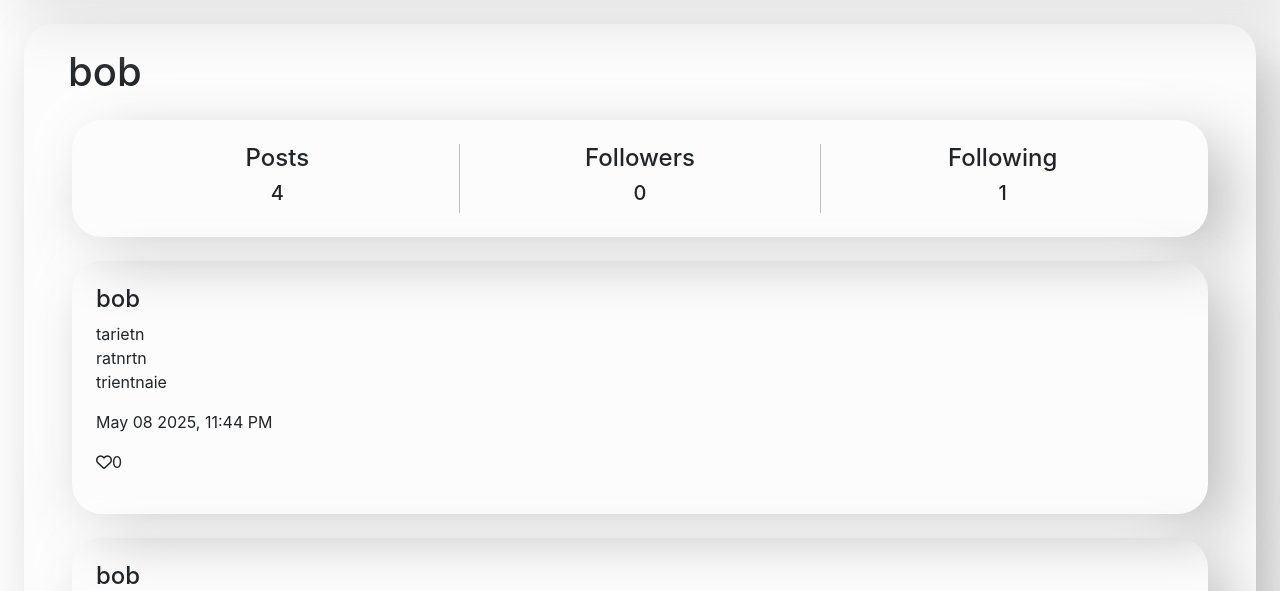
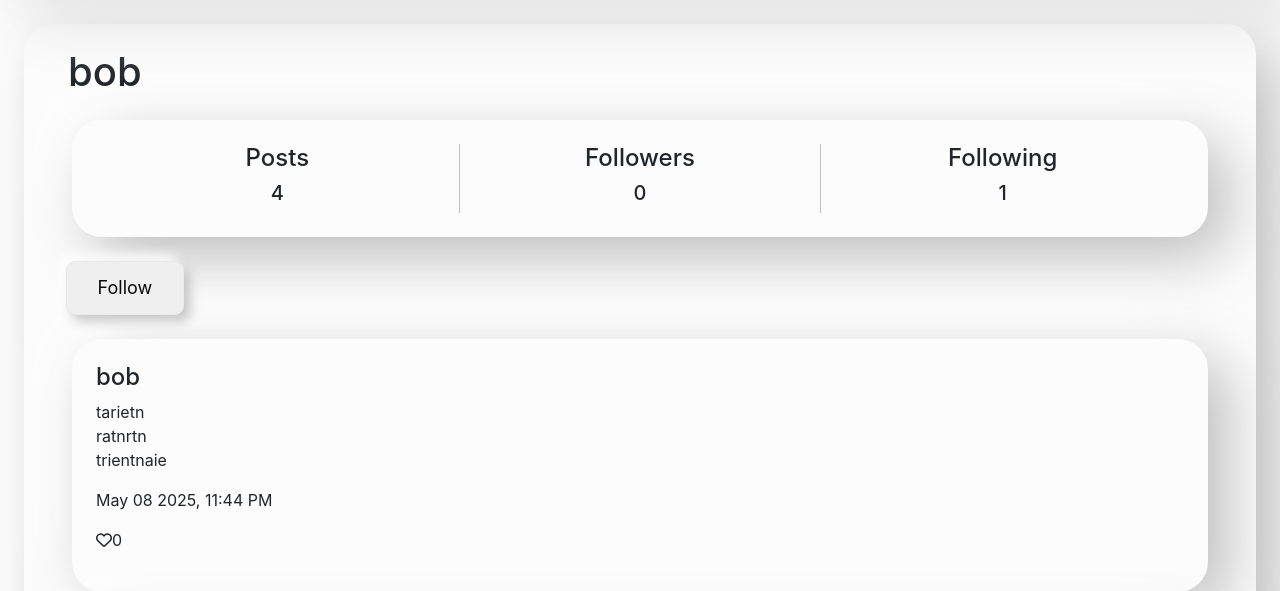
Before and after one commit to fred234q/network, a Django app: a page that uses network/templates/network/index.html in a window 1280 px wide. Shown: the part 56-647 px from the top of the page. Run offline with Django 3.2, Linux system fonts and the light colour scheme; data comes from the database, SQL or seed files in the repository; both versions use the stored data as it was after the commit; tables that the repository leaves empty hold one stand-in row (values such as "Sample post"); some libraries are stand-ins or nearby versions.

Commit message:
Added follow button which doesn't appear for own user.

```diff
--- a/network/templates/network/index.html
+++ b/network/templates/network/index.html
@@ -29,6 +29,9 @@
                     <h5>0</h5>
                 </div>
             </div>
+            {% if request.user.username != feed %}
+                <button id="follow-btn" class="button">Follow</button>
+            {% endif %}
         {% endif %}
         <div id="posts-container" data-feed="{{ feed }}">
         </div>
```
Also changed, not shown: db.sqlite3.
